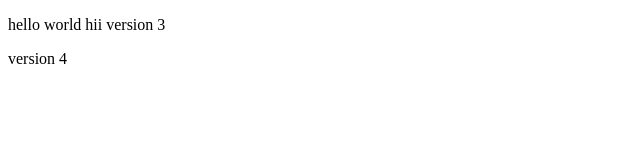
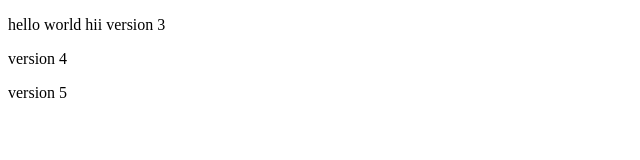
Before and after one commit to patelkameshwar/webtes, a plain HTML site: page about.html in a window 1280 px wide. Shown: the full height of the page, 0-640 px from the left. Drawn offline with Linux system fonts and the light colour scheme.

Commit message:
version 5

```diff
--- a/about.html
+++ b/about.html
@@ -8,5 +8,6 @@
 <body>
     <p>hello world hii version 3</p>
     <p>version 4</p>
+    <p>version 5</p>
 </body>
 </html>
```
